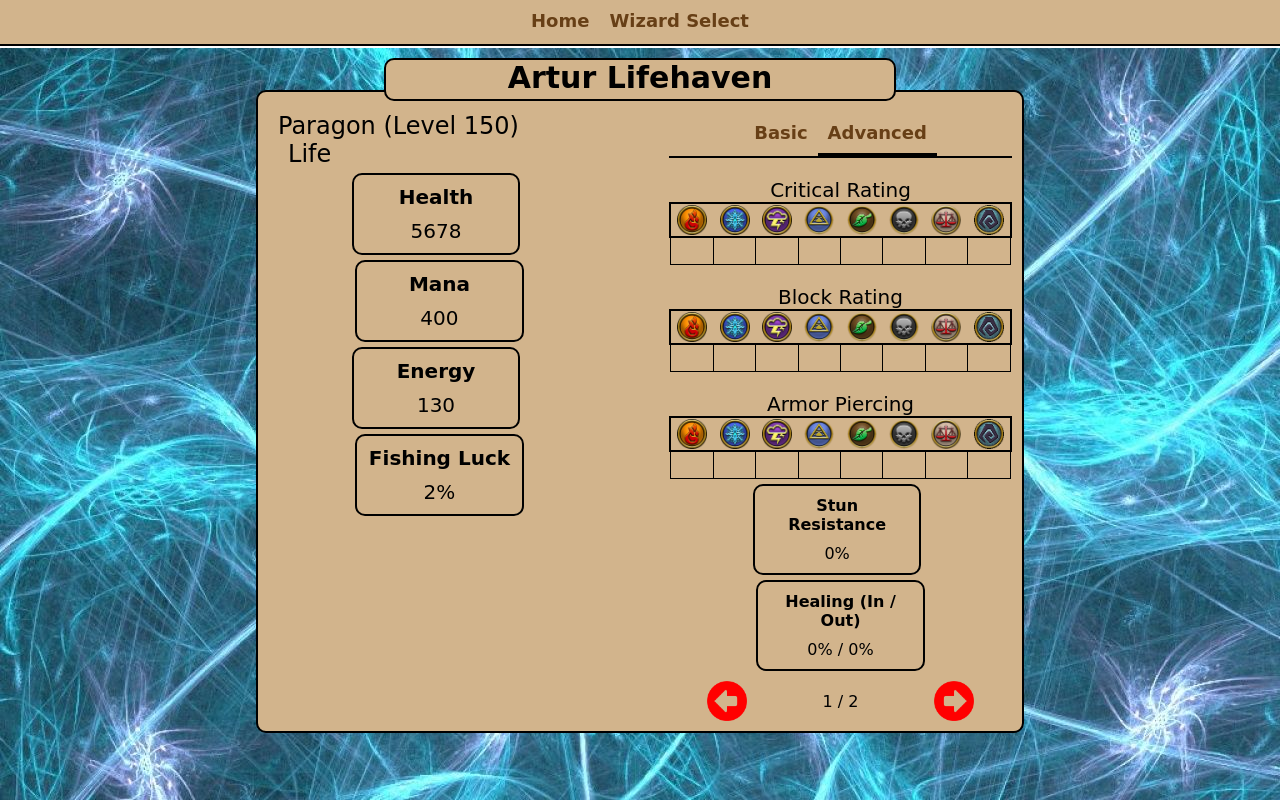
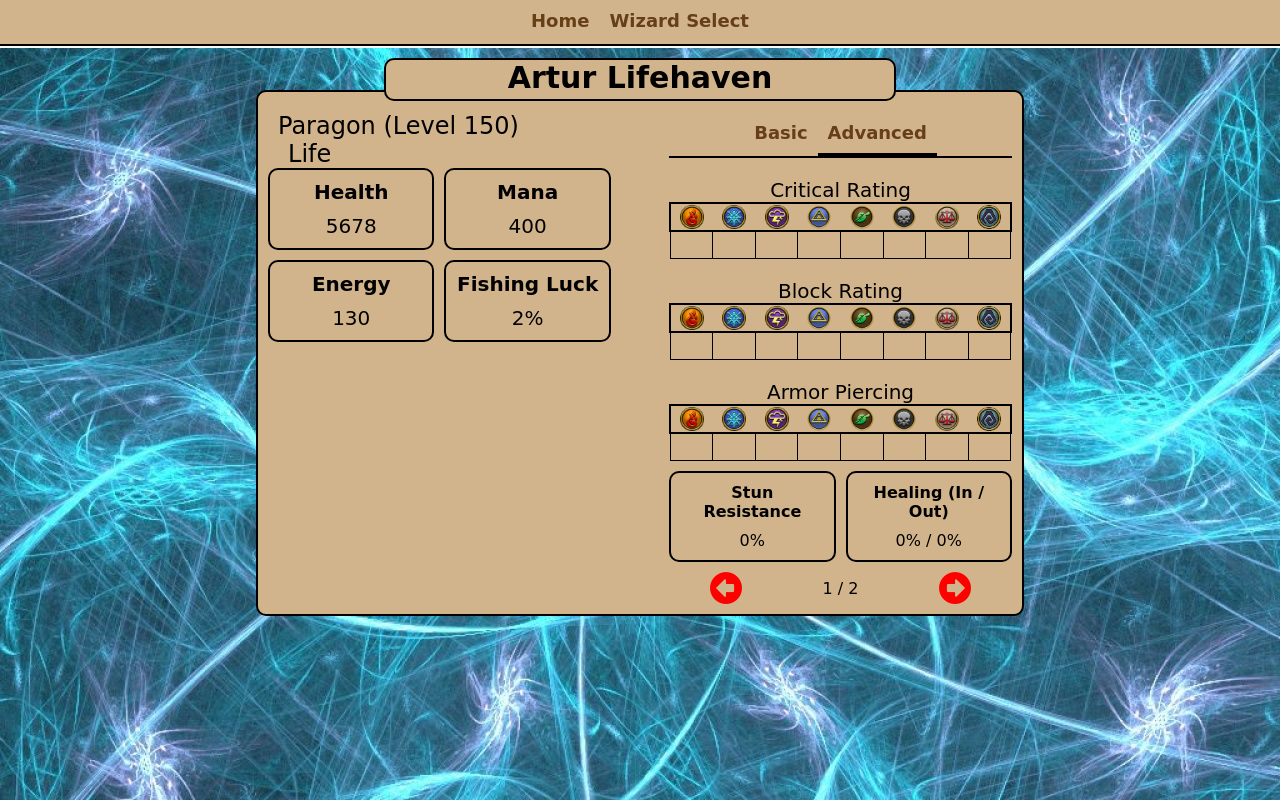
Before and after one commit to davidmstirn/Wizard101QuickEquip, a React (Create React App) app in the folder client/: page /show/1/advanced/1 in a window 1280 px wide. Built offline with nearby package versions, Linux system fonts and the light colour scheme.

Commit message:
CSS improvements

```diff
--- a/client/src/components/WizardAdvancedStatsPage.js
+++ b/client/src/components/WizardAdvancedStatsPage.js
@@ -1,3 +1,4 @@
+import '../css/WizardAdvancedStatsPage.css';
 import { getCritical, getBlock, getPierce, getStunResist, getHealing, getPipConversion, getPowerPip, getShadowPip } from '../data';
 import WizardSchoolStat from './WizardSchoolStat';
 import WizardStat from './WizardStat';
@@ -12,14 +13,14 @@ export function WizardAdvancedStatsPage(props) {
       <WizardSchoolStat statTitle='Critical Rating' statFirstName='Critical' statFirst={getCritical(wizard)} />
       <WizardSchoolStat statTitle='Block Rating' statFirstName='Block' statFirst={getBlock(wizard)} />
       <WizardSchoolStat statTitle='Armor Piercing' statFirstName='Pierce' statFirst={getPierce(wizard)} />
-      <div>
+      <div className='AdvancedStatPair'>
       <WizardStat statTitle='Stun Resistance' statIsPercent='true' statFirstName='StunResist' statFirst={getStunResist(wizard)} />
       <WizardStat statTitle='Healing (In / Out)' statIsPercent='true' statFirstName='Incoming' statFirst={getHealing(wizard) ? getHealing(wizard)[0] : 0} statSecondName='Outgoing' statSecond={getHealing(wizard) ? getHealing(wizard)[1] : 0} />
       </div>
     </>,
     <>
       <WizardSchoolStat statTitle='Pip Conversion' statFirstName='PipConversion' statFirst={getPipConversion(wizard)} />
-      <div>
+      <div className='AdvancedStatPair'>
       <WizardStat statTitle='Power Pips' statIsPercent='true' statFirstName='PowerPip' statFirst={getPowerPip(wizard)} />
       <WizardStat statTitle='Shadow Pip Rating' statFirstName='ShadowPip' statFirst={getShadowPip(wizard)} />
       </div>
--- a/client/src/css/WizardAdvancedStats.css
+++ b/client/src/css/WizardAdvancedStats.css
@@ -1,4 +1,4 @@
-.AdvancedStats {
+.AdvancedFrame {
     font-size: 1rem;
 }
 
@@ -10,6 +10,6 @@
 }
 
 .AdvancedNav img {
-    height: 40px;
+    height: 2em;
     vertical-align: middle;
 }
--- /dev/null
+++ b/client/src/css/WizardAdvancedStatsPage.css
@@ -0,0 +1,6 @@
+.AdvancedStatPair {
+    margin-top: 10px;
+    display: grid;
+    grid-template-columns: repeat(2, 1fr);
+    gap: 10px 10px;
+}
--- a/client/src/css/WizardBio.css
+++ b/client/src/css/WizardBio.css
@@ -22,26 +22,7 @@
 .InateStats {
     grid-area: 3 / 1 / 3 / 3;;
     font-size: 20px;
+    display: grid;
+    grid-template-columns: repeat(2, 1fr);
+    gap: 10px 10px;
 }
-
-.StatBox {
-    display: inline-block;
-    width: 48%;
-    margin-top: 5px;
-    background-color: tan;
-    border: 2px solid black;
-    border-radius: 10px;
-}
-
-.StatBox:nth-child(odd) {
-    margin-right: 2%;
-}
-
-.StatBoxHeader {
-    margin: 10px;
-    font-weight: bold;
-}
-
-.StatBoxContent {
-    margin: 10px;
-}
--- a/client/src/css/WizardSchoolStat.css
+++ b/client/src/css/WizardSchoolStat.css
@@ -9,13 +9,14 @@
 
 .StatTable {
     width: 100%;
+    table-layout: fixed;
     font-size: 1em;
     border: 1px solid black;
     border-collapse: collapse;
 }
 
 .StatTable img {
-    height: 30px;
+    height: 1.5em;
     vertical-align: middle;
 }
 
--- a/client/src/css/WizardStat.css
+++ b/client/src/css/WizardStat.css
@@ -1,14 +1,9 @@
 .StatBox {
     display: inline-block;
-    width: 48%;
-    margin-top: 5px;
+
     background-color: tan;
     border: 2px solid black;
     border-radius: 10px;
-}
-
-.StatBox:nth-child(odd) {
-    margin-right: 2%;
 }
 
 .StatBoxHeader {
```
